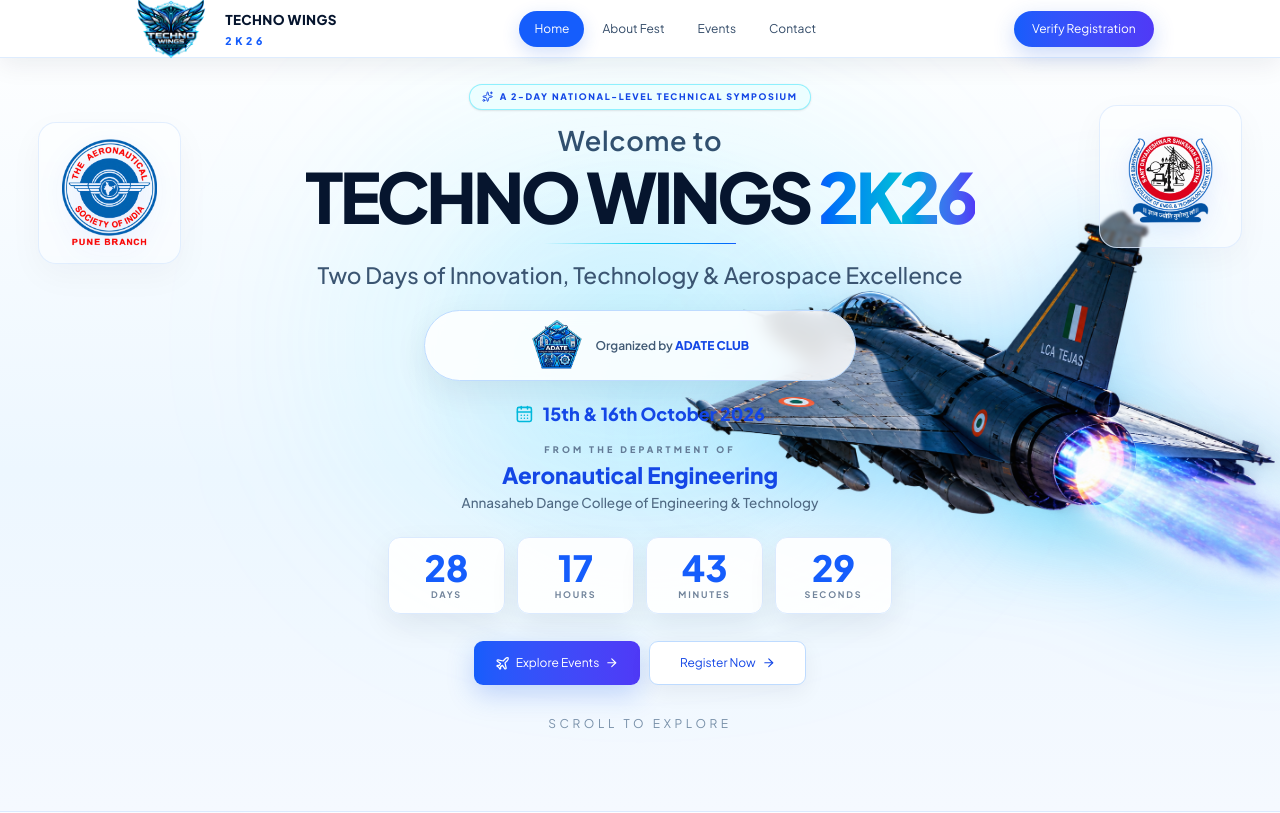
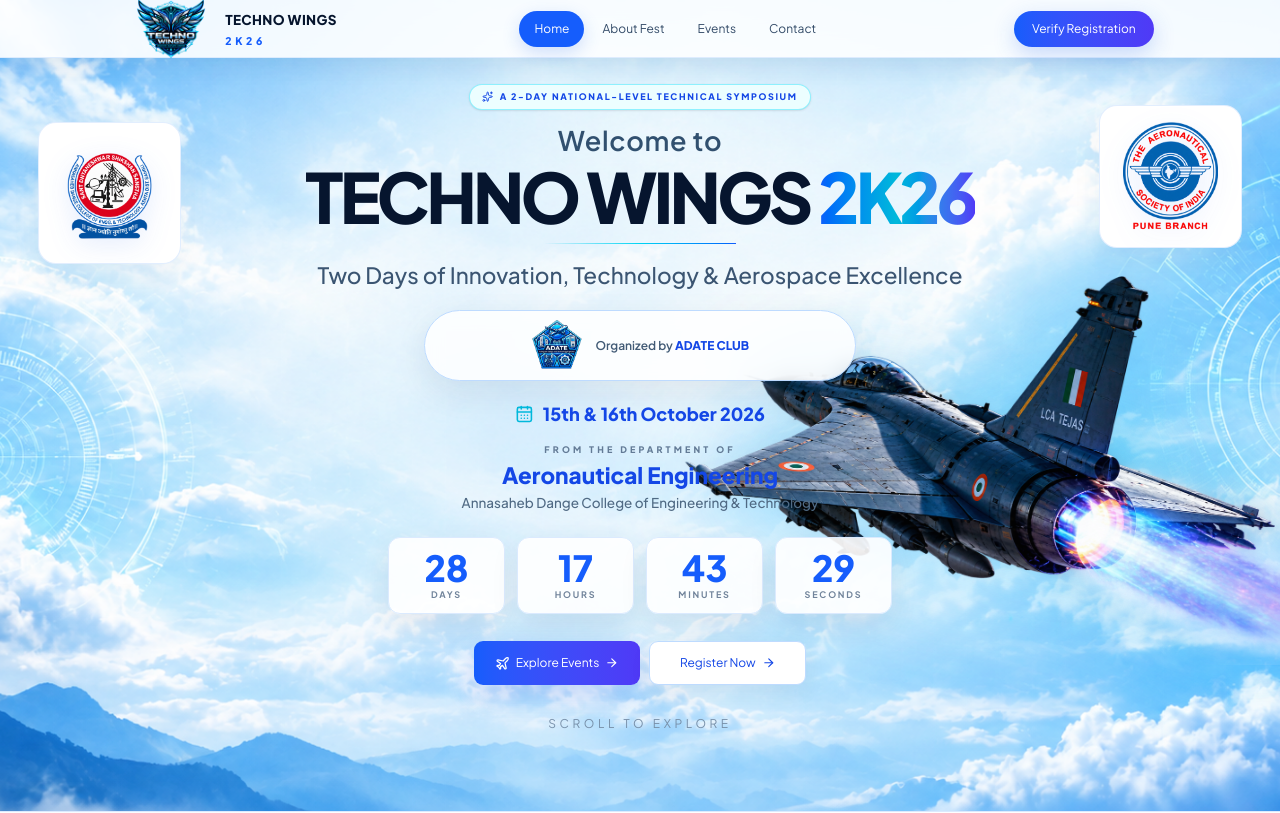
Before and after one commit to techowingsk-2k26/techno-wings-2k26, a React (Vite) app: page / in a window 1280 px wide. Shown: the top 813 px of the page. Built offline with nearby package versions, Linux system fonts and the light colour scheme.

Commit message:
Update the backgroung of hero section

```diff
--- a/src/App.jsx
+++ b/src/App.jsx
@@ -32,6 +32,7 @@ import wingsBackground from "./assets/wings-background.png";
 import aesiLogo from "./assets/aesi-pune-logo.png";
 import collegeLogo from "./assets/college-logo.png";
 import heroTejas from "./assets/hero-tejas.png";
+import heroSkyBackground from "./assets/hero-sky-background.png";
 
 /* =================================================
    EVENT SHOWCASE IMAGES
@@ -868,13 +869,42 @@ function App() {
 
           <div className="absolute left-1/2 top-[42%] h-[620px] w-[820px] -translate-x-1/2 -translate-y-1/2 rounded-full bg-cyan-300/10 blur-[120px]" />
 
-
           {/* =================================================
-              LEFT AESI LOGO
+              HERO SKY / CLOUD BACKGROUND
+              BEHIND ALL HERO CONTENT & AIRCRAFT
           ================================================= */}
+          <div
+            className="pointer-events-none absolute inset-0 z-[1] overflow-hidden"
+            aria-hidden="true"
+          >
+            <img
+              src={heroSkyBackground}
+              alt=""
+              className="absolute inset-0 h-full w-full object-cover object-center"
+            />
+          </div>
+
+          {/* =================================================
+              LEFT ADCET LOGO
+          ================================================= */}
 
           <div className="pointer-events-none absolute left-[3%] top-[15%] z-[4] hidden lg:block">
-            <div className="flex h-[190px] w-[190px] items-center justify-center rounded-3xl border border-blue-100/80 bg-white/35 p-6 shadow-[0_15px_45px_rgba(6,21,46,0.04)] backdrop-blur-[2px]">
+            <div className="flex h-[190px] w-[190px] items-center justify-center rounded-3xl border border-blue-100/80 bg-white/100 p-6 shadow-[0_15px_45px_rgba(6,21,46,0.04)] backdrop-blur-[2px]">
+              <img
+                src={collegeLogo}
+                alt="Annasaheb Dange College of Engineering and Technology"
+                className="h-[145px] w-[145px] object-contain drop-shadow-[0_8px_18px_rgba(37,99,235,0.12)]"
+              />
+            </div>
+          </div>
+
+
+          {/* =================================================
+              RIGHT AESI LOGO
+          ================================================= */}
+
+          <div className="pointer-events-none absolute right-[3%] top-[13%] z-[4] hidden lg:block">
+            <div className="flex h-[190px] w-[190px] items-center justify-center rounded-3xl border border-blue-100/80 bg-white/100 p-6 shadow-[0_15px_45px_rgba(6,21,46,0.04)] backdrop-blur-[2px]">
               <img
                 src={aesiLogo}
                 alt="AESI Pune"
@@ -883,27 +913,12 @@ function App() {
             </div>
           </div>
 
-
-          {/* =================================================
-              RIGHT ADCET LOGO
-          ================================================= */}
-
-          <div className="pointer-events-none absolute right-[3%] top-[13%] z-[4] hidden lg:block">
-            <div className="flex h-[190px] w-[190px] items-center justify-center rounded-3xl border border-blue-100/80 bg-white/35 p-6 shadow-[0_15px_45px_rgba(6,21,46,0.04)] backdrop-blur-[2px]">
-              <img
-                src={collegeLogo}
-                alt="Annasaheb Dange College of Engineering and Technology"
-                className="h-[145px] w-[145px] object-contain drop-shadow-[0_8px_18px_rgba(37,99,235,0.12)]"
-              />
-            </div>
-          </div>
-
           {/* =================================================
               STATIONARY TEJAS-STYLE AIRCRAFT
           ================================================= */}
 
           <div
-            className="pointer-events-none absolute right-[-5%] top-[22%] z-[3] hidden w-[68%] max-w-[1000px] lg:block"
+            className="pointer-events-none absolute right-[-5%] top-[30%] z-[3] hidden w-[68%] max-w-[1000px] lg:block"
           >
             <img
               src={heroTejas}
--- a/src/Contact.jsx
+++ b/src/Contact.jsx
@@ -478,8 +478,8 @@ export default function Contact() {
               coordinators={[
                 {
                   role: "Student Coordinator",
-                  name: "Shivani Nangre",
-                  phone: "+91 85912 55289",
+                  name: "Suraj Mali",
+                  phone: "+91 74994 80831",
                 },
               ]}
             />
@@ -520,8 +520,8 @@ export default function Contact() {
               coordinators={[
                 {
                   role: "Student Coordinator",
-                  name: "Aznaan Shaikh",
-                  phone: "+91 87937 77579",
+                  name: "Vadud Mujawar",
+                  phone: "+91 94238 52044",
                 },
               ]}
             />
--- a/src/Events.jsx
+++ b/src/Events.jsx
@@ -214,8 +214,8 @@ const events = [
     prizePool: "₹6,000/-",
 
 
-    studentCoordinator: "Shivani Nangre",
-    studentPhone: "+91 85912 55289",
+    studentCoordinator: "Suraj Mali",
+    studentPhone: "+91 74994 80831",
 
     rules: {
       eligibility: [
@@ -325,8 +325,8 @@ const events = [
     registrationFee: "₹200 Per Team",
     prizePool: "₹6,000/-",
 
-    studentCoordinator: "Aznaan Shaikh",
-    studentPhone: "+91 87937 77579",
+    studentCoordinator: "Vadud Mujawar",
+    studentPhone: "+91 94238 52044",
 
     rules: {
       rounds: [
```
Also changed, not shown: src/assets/hero-sky-background.png (added).
